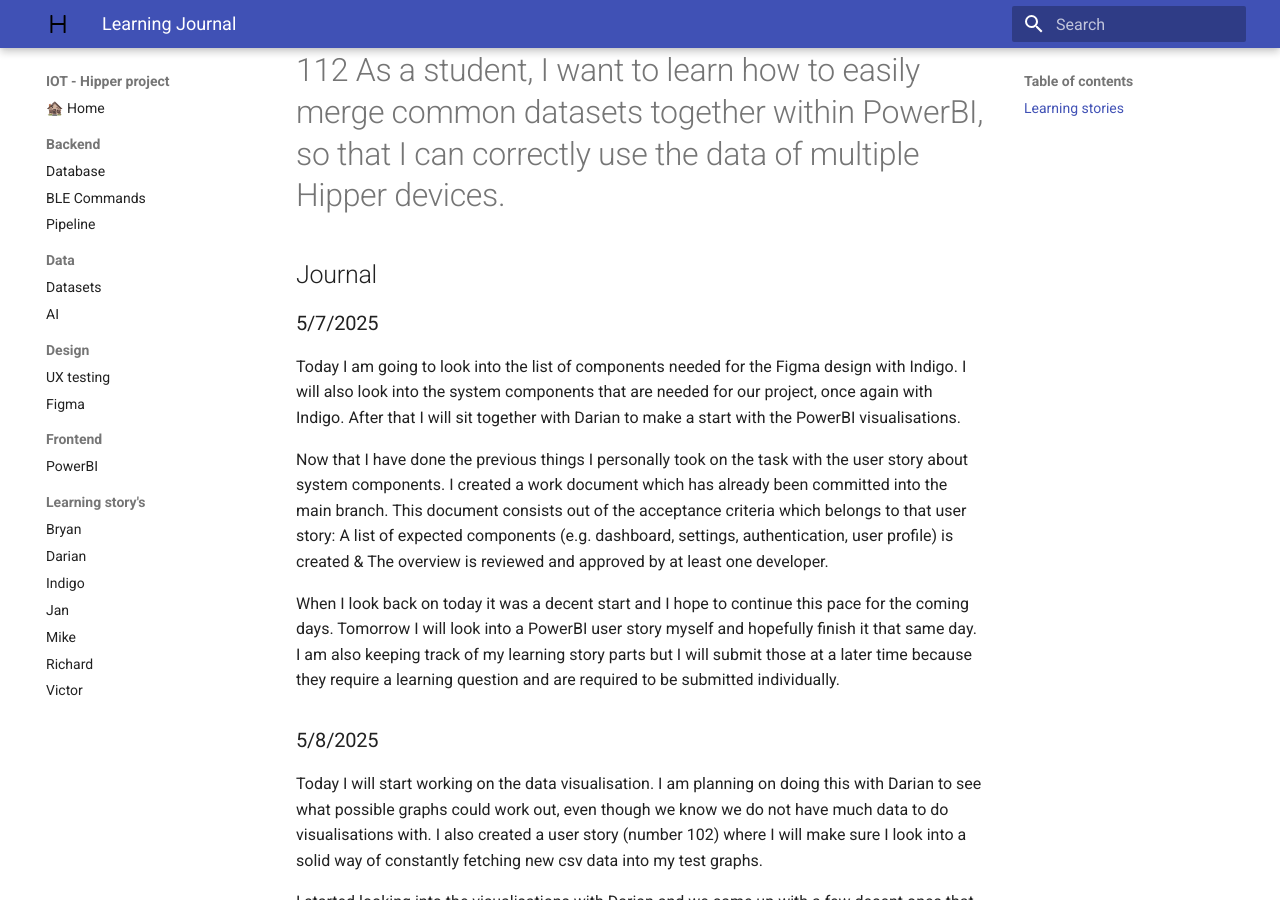
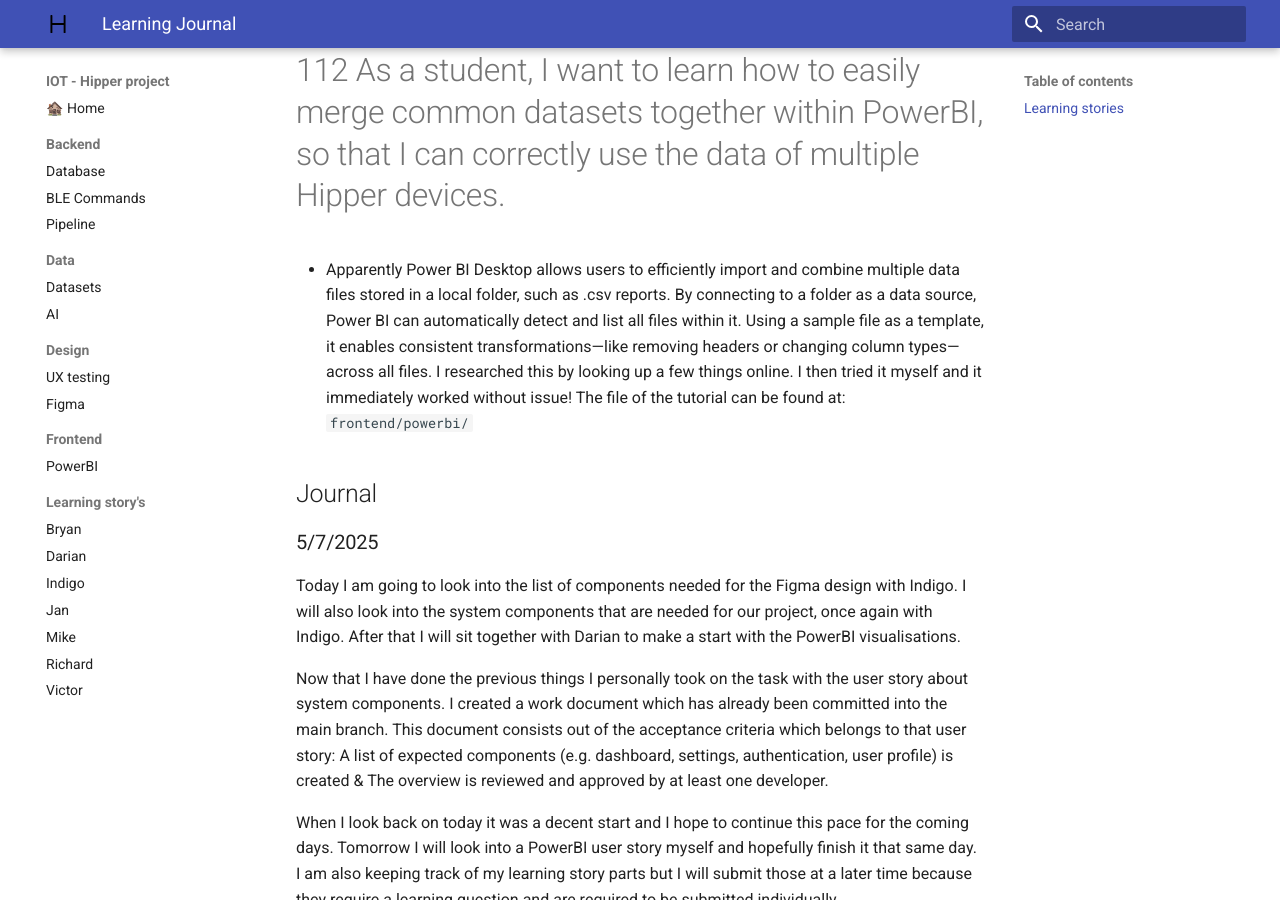
Before and after one commit to Vic-Warden/Digital-Life-Hipper-Monitoring, an MkDocs documentation site: the page built from docs/learning/journalJan.md, in a window 1280 px wide and 900 px high, scrolled down 1100 px. Built offline with MkDocs 1.6.1 and Material for MkDocs 9.7.7, drawn with Linux system fonts in a browser that asks for light colours.

Commit message:
add learning story text

```diff
--- a/docs/learning/journalJan.md
+++ b/docs/learning/journalJan.md
@@ -10,7 +10,7 @@
 * As a Business IT & Management Student leaving a good impression on a client is important for further success. For this specific learning story I went ahead and looked up some templates online, and how to use the designer tool that is built-in to PowerPoint. In the year before I was in a project with an old friend of mine Miguel Schagen. In his PowerPoint's I would see that he inserted the Client's company logo in the bottom right, which is a really good idea to make it feel more personal. So, I also incorporated this into the PowerPoint template for this team. The powerpoint file has been comitted to the repository under `docs/assets`
 
 #112 As a student, I want to learn how to easily merge common datasets together within PowerBI, so that I can correctly use the data of multiple Hipper devices.
-
+* Apparently Power BI Desktop allows users to efficiently import and combine multiple data files stored in a local folder, such as .csv reports. By connecting to a folder as a data source, Power BI can automatically detect and list all files within it. Using a sample file as a template, it enables consistent transformations—like removing headers or changing column types—across all files. I researched this by looking up a few things online. I then tried it myself and it immediately worked without issue! The file of the tutorial can be found at: `frontend/powerbi/`
 
 ## Journal
 
```
